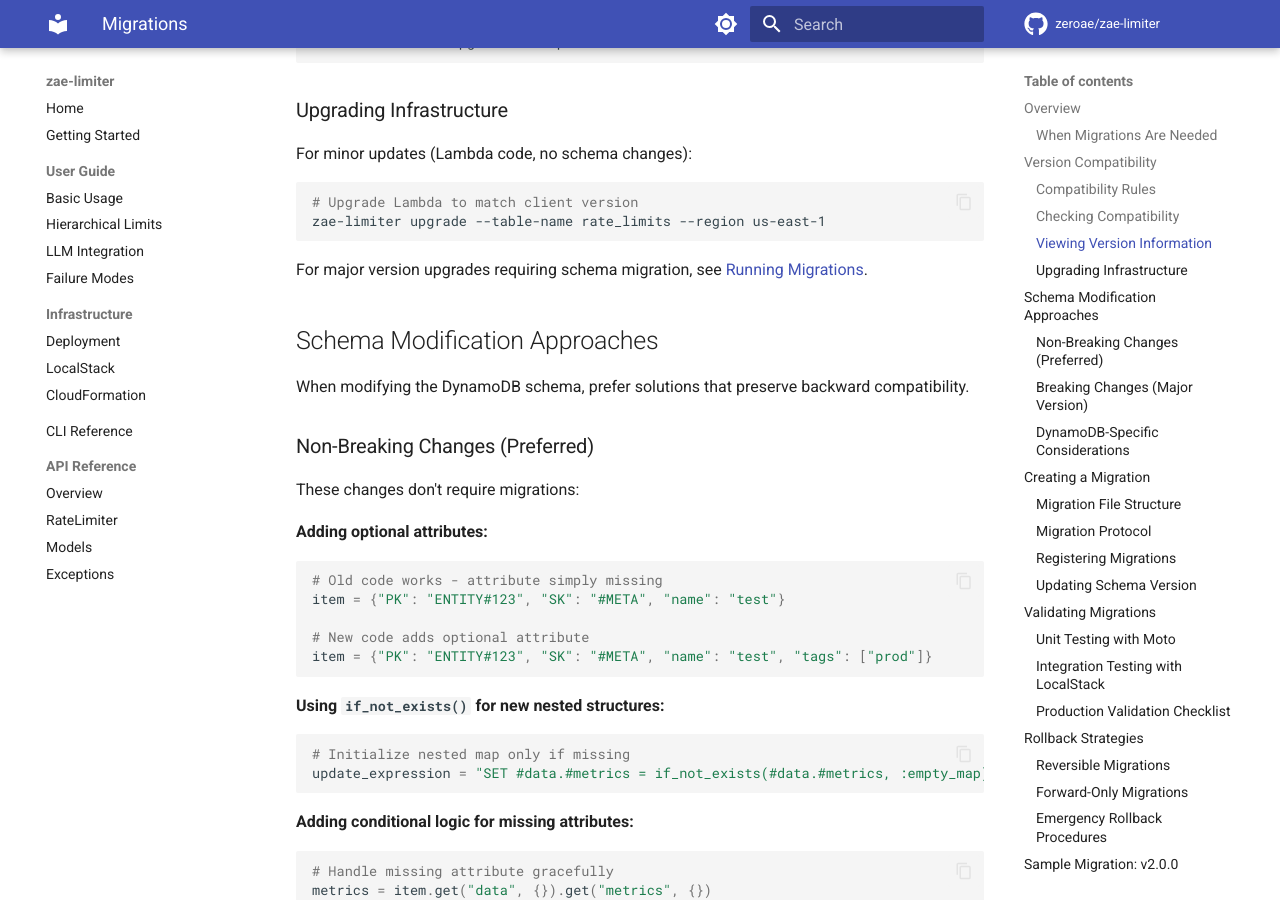
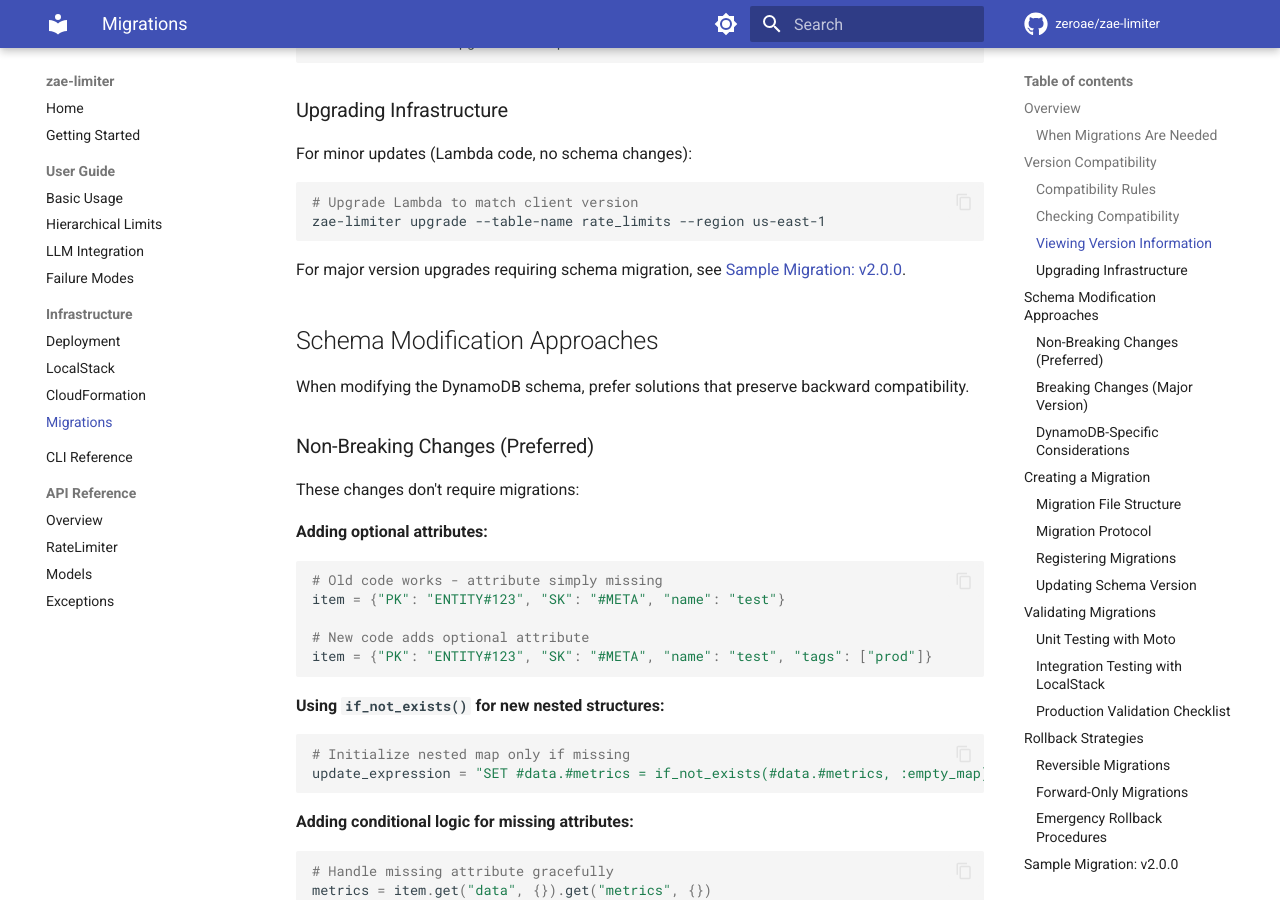
Before and after one commit to zeroae/zae-limiter, an MkDocs documentation site: the page built from docs/migrations.md, in a window 1280 px wide and 900 px high, scrolled down 2230 px. Built offline with MkDocs 1.6.1 and Material for MkDocs 9.7.7, drawn with Linux system fonts in a browser that asks for light colours; comment, search, counter and statistics services are not loaded; the version menu is left out; some of the changed text lies outside the part shown.

Commit message:
📝 docs: add migrations to nav and fix broken anchor link
- Add migrations.md to mkdocs.yml nav under Infrastructure
- Fix broken #running-migrations anchor to #sample-migration-v200

Co-Authored-By: Claude Opus 4.5 <noreply@anthropic.com>

````diff
--- a/docs/migrations.md
+++ b/docs/migrations.md
@@ -101,7 +101,7 @@ For minor updates (Lambda code, no schema changes):
 zae-limiter upgrade --table-name rate_limits --region us-east-1
 ```
 
-For major version upgrades requiring schema migration, see [Running Migrations](#running-migrations).
+For major version upgrades requiring schema migration, see [Sample Migration: v2.0.0](#sample-migration-v200).
 
 ## Schema Modification Approaches
 
--- a/mkdocs.yml
+++ b/mkdocs.yml
@@ -95,6 +95,7 @@ nav:
       - Deployment: infra/deployment.md
       - LocalStack: infra/localstack.md
       - CloudFormation: infra/cloudformation.md
+      - Migrations: migrations.md
   - CLI Reference: cli.md
   - API Reference:
       - Overview: api/index.md
````
